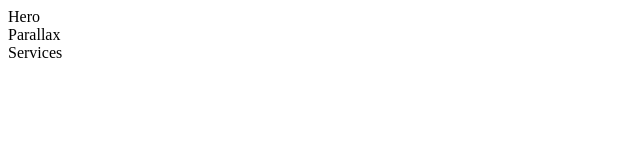
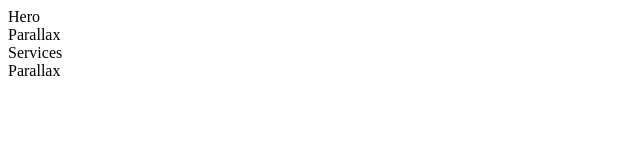
Before and after one commit to erickdc7/react-portfolio-7, a React (Vite) app: page / in a window 1280 px wide. Shown: the top 160 px of the page, without its empty margins (0-640 px from the left). Built offline with nearby package versions, Linux system fonts and the light colour scheme.

Commit message:
add text

```diff
--- a/src/App.jsx
+++ b/src/App.jsx
@@ -4,6 +4,7 @@ const App = () => {
       <section>Hero</section>
       <section>Parallax</section>
       <section>Services</section>
+      <section>Parallax</section>
     </div>
   );
 };
```
